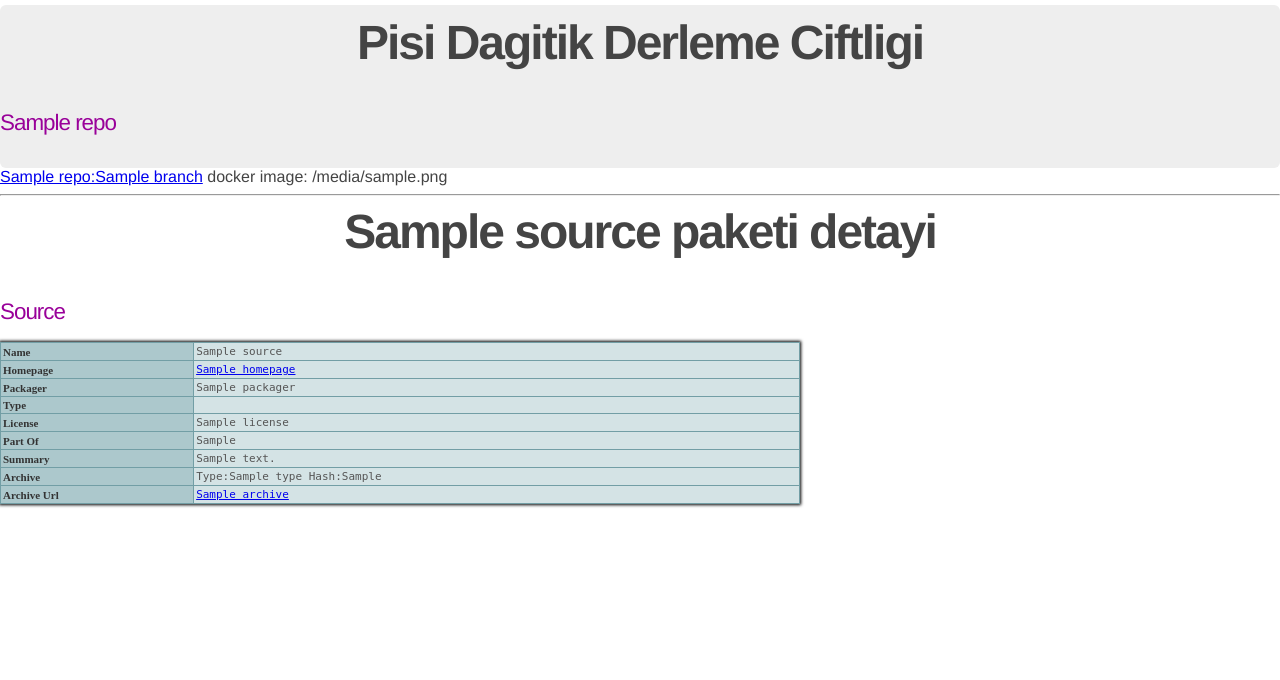
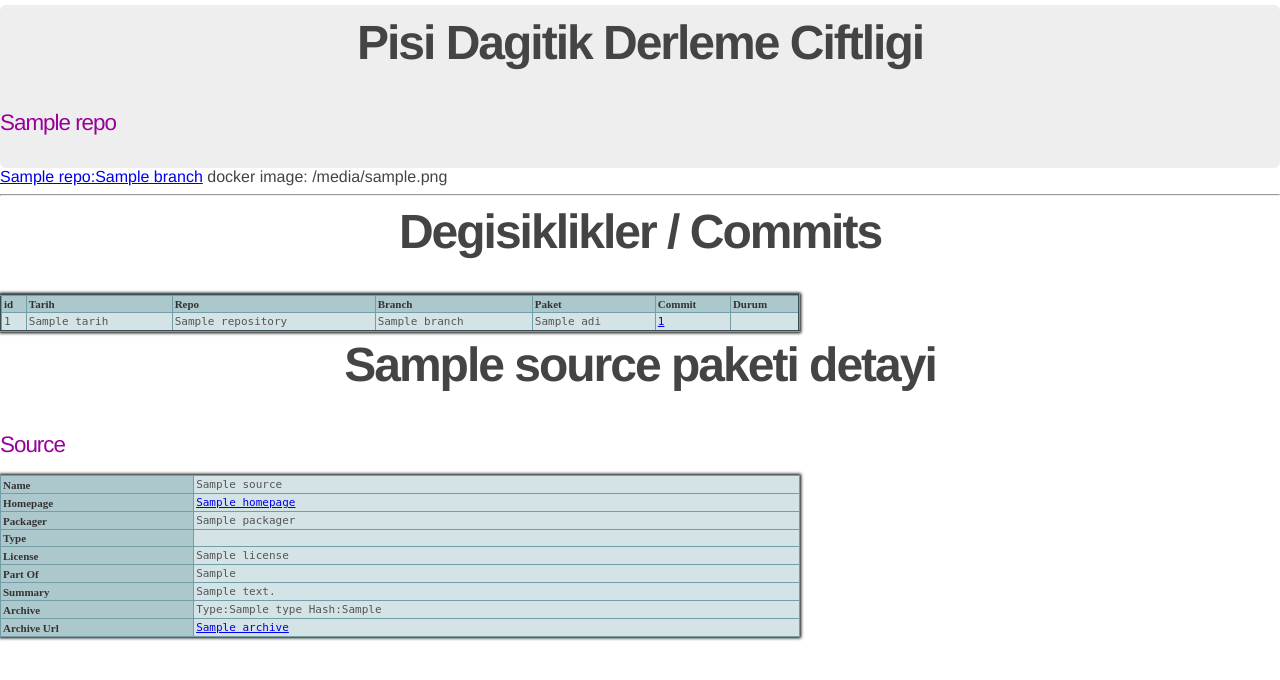
Before and after one commit to PisiLinuxNew/pisi-farm, a Flask app: template farm/templates/pkgdetail.html in a window 1280 px wide. Shown: the part 40-720 px from the top of the page. Run offline with Flask 2, Linux system fonts and the light colour scheme; the template is opened without the code that fills it: most values are stand-ins (such as "Sample title", 1, 10 or a date in 2020); parts of the project's set-up code (start-up, migrations or seed data) failed here and were passed over.

Commit message:
eklemeler

```diff
--- a/farm/farm.py
+++ b/farm/farm.py
@@ -17,7 +17,7 @@ from performance import *
 perf = Performance()
 
 ALLOWED_EXTENSIONS = set(['pisi','log','err', "html"])
-blacklist = ["module-bbswitch", "module-broadcom-wl", "module-fglrx", "module-nvidia-current", "module-nvidia304", "module-nvidia340", "module-virtualbox", "module-virtualbox-guest", "ndiswrapper"]
+blacklist = ["module-bbswitch", "module-broadcom-wl", "module-fglrx", "module-nvidia-current", "module-nvidia304", "module-nvidia340", "module-virtualbox", "module-virtualbox-guest", "ndiswrapper", "virtualbox", "klibc"]
 def allowed_file( filename ):
     return '.' in filename and filename.rsplit('.', 1)[1] in ALLOWED_EXTENSIONS
 
@@ -45,6 +45,16 @@ class RepoForm(Form):
     submit = SubmitField('Kaydet')
 
 
+class States:
+    OK = 200
+    MAILERR = 401
+    NOPACKAGE = 402
+    NODOCKERIMAGE = 403
+
+states=States()
+
+
+
 def repostat(repoid = -1):
     if repoid == -1:
         try:
@@ -63,8 +73,8 @@ def check_branch_db(r, b):
     return (ses.query(Repo).filter_by(enable=True,repo=r, branch=b).count() == 1)
 
 def check_branch(r, b):
-    for k, v in app.config["REPOS"].items():
-        if ((v['repo'] == r) and (v['branch'] == b)):
+    for k, v in repos.items():
+        if ((v.repo == r) and (v.branch == b)):
             return True
     return False
 
@@ -80,6 +90,11 @@ def paketID(pname):
         id = None
     return id
 
+def docker_image_name(r,b):
+    for k, v in repos.items():
+        if ((v.repo == r) and (v.branch == b)):
+            return v.dockerimage
+    return None
 
 
 
@@ -125,9 +140,9 @@ def queue(qtype = "all"):
                     deplist[p.paket.adi] = repo.depcheck(p.paket.adi)
         return deplist
     deps = {}
-
+    limit=200
     if qtype == "all":
-        vals = ses.query(Kuyruk).filter(Kuyruk.durum < 1000).join(Paket).order_by(Kuyruk.id.desc()).all()
+        vals = ses.query(Kuyruk).filter(Kuyruk.durum < 1000).join(Paket).order_by(Kuyruk.id.desc()).limit(limit).all()
         deps = depfind(vals)
         return render_template('queue.html', packages = vals, build_deps = deps)
     else:
@@ -147,9 +162,8 @@ def queue(qtype = "all"):
                 durumlar.append(101)
             if durum == "success":
                 durumlar.append(999)
-            print durumlar
         try:
-            vals = ses.query(Kuyruk).filter(Kuyruk.durum.in_(durumlar)).join(Paket).order_by(Kuyruk.id.desc()).all()
+            vals = ses.query(Kuyruk).filter(Kuyruk.durum.in_(durumlar)).join(Paket).order_by(Kuyruk.id.desc()).limit(limit).all()
             deps = depfind(vals)
         except:
             import traceback as tb
@@ -187,10 +201,13 @@ def home(id = -1, pkgname = ""):
             return render_template('repodetail.html', repo = [repo], stat = stat, pkgs = sorted(repo.paketler.keys()))
         else:
             pkg = repos[id].pkginfo(pkgname)
-            return render_template('pkgdetail.html', repo = [repo], stat = stat, pkg = pkg)
+            vals = ses.query(Kuyruk).filter(Kuyruk.paket_id==paketID(pkgname)).join(Paket).order_by(Kuyruk.id.desc()).all()
+
+            return render_template('pkgdetail.html', repo = [repo], stat = stat, pkg = pkg, commits = vals)
     else:
         repo = ses.query(Repo).all()
-        return render_template('home.html', repo = repo, stat = stat)
+        perfdetail = perf.report()
+        return render_template('home.html', repo = repo, stat = stat, perf = perfdetail)
 
 
 @app.route('/admin')
@@ -222,7 +239,7 @@ def requestPkg(email):
     try:
         gonullu_id = ses.query(Gonullu).filter(Gonullu.email == email).one().id
     except:
-        cevap = {'durum': 'mail yok', 'mesaj': "ilkermanap@gmail.com adresine mektup atarak gonullu olmak istediginizi belirtin"}
+        cevap = {'state': states.MAILERR, 'durum': 'mail yok', 'mesaj': "ilkermanap@gmail.com adresine mektup atarak gonullu olmak istediginizi belirtin"}
         return jsonify(cevap)
     try:
         kuyruk = ses.query(Kuyruk).filter(Kuyruk.durum == 0 ).order_by(Kuyruk.id.asc()).first()
@@ -230,21 +247,28 @@ def requestPkg(email):
         k = k.filter(Kuyruk.id == kuyruk.id)
         kayit = k.one()
     except:
-        cevap = {'durum': 'paket yok', 'mesaj':'Daha fazla bekleyin'}
+        cevap = {'state': states.NOPACKAGE, 'message':'No package in queue', 'durum': 'paket yok', 'mesaj':'Daha fazla bekleyin'}
         return jsonify(cevap)
     kayit.durum = 100
     ses.flush()
     yeniGorev = Gorev(gonullu_id=gonullu_id, kuyruk_id = kuyruk.id)
     ses.add(yeniGorev)
     ses.flush()
+    docker_image = docker_image_name(kuyruk.repository, kuyruk.branch)
+
     paketadi = ses.query(Paket).filter(Paket.id == kuyruk.paket_id).first().adi
     ses.commit()
     krn = False
     if paketadi in blacklist:
         krn = True
-    cevap = {'durum': 'ok','kuyruk_id': kuyruk.id, 'paket': paketadi, 'commit_id':kuyruk.commit_id, 'repo': kuyruk.repository, 'branch': kuyruk.branch , 'kernel_gerekli': krn}
-    print ">>>>> ", cevap
-    return jsonify(cevap)
+    if docker_image is not None:
+        cevap = {'state': states.OK, 'durum': 'ok','kuyruk_id': kuyruk.id, 'queue_id':kuyruk.id, 'paket': paketadi, 'package':paketadi, 'commit_id':kuyruk.commit_id, 'repo': kuyruk.repository, 'branch': kuyruk.branch , 'kernel_required':krn, 'kernel_gerekli': krn, 'dockerimage':docker_image }
+        print ">>>>> ", cevap
+        return jsonify(cevap)
+    else:
+        cevap = {'state': states.NODOCKERIMAGE, 'message' : 'No docker image set for repository %s  branch %s' % (kuyruk.repository, kuyruk.branch) }
+        return jsonify(cevap)
+
 
 
 @app.route('/parameter')
@@ -304,7 +328,7 @@ def gitcommit(fname):
             url = com['url']
             print com['timestamp'], len(com['modified'])
             for pkg in com['modified']:
-                print pkg
+                pkg = pkg.strip()
                 pkgid = paketID(pkg)
                 if pkgid == None:
                     ppp = Paket(adi=pkg, aciklama="%s icin aciklama eklenmeli" % pkg)
--- a/farm/github.py
+++ b/farm/github.py
@@ -149,7 +149,6 @@ class Push:
             pkglist = v.db()
 
             if (pkglist is not None) and (v.message.find("Merge pull") == -1):
-                print k, v.message
                 temp[k] = v.db()
         return temp
 
--- a/farm/repo.py
+++ b/farm/repo.py
@@ -122,14 +122,15 @@ class RepoView(RepoBase):
                 v1p = v1.split(".")
                 v2p = v2.split(".")
                 n1 = len(v1p)
-                if n1 < len(v2p):
+                if n1 > len(v2p):
                     n1 = len(v2p)
-
                 for i in range(n1):
                     if int(v1p[i]) > int(v2p[i]):
                         return 1
                     elif int(v1p[i]) < int(v2p[i]):
                         return -1
+                if len(v1p) > len(v2p):
+                    return 1
 
         temp = {}
         vers = None
--- a/farm/templates/pkgdetail.html
+++ b/farm/templates/pkgdetail.html
@@ -29,6 +29,56 @@
     {% endfor %}
 
 <hr>
+
+<div>
+<h2> Degisiklikler / Commits</h2>
+<table border=1>
+<tr>
+   <th>id</th>
+   <th>Tarih</th>
+   <th>Repo</th>
+   <th>Branch</th>
+   <th>Paket</th>
+   <th>Commit</th>
+   <th>Durum</th>
+</tr>
+  {% for p   in commits %}
+<tr>
+  <td>{{ p.id       }}</td>
+  <td>{{ p.tarih       }}</td>
+  <td>{{ p.repository  }}</td>
+  <td>{{ p.branch      }}</td>
+  <td>{{ p.paket.adi   }}</td>
+  <td><a href = {{ p.commit_url }}>{{ p.commit_id   }}</a></td>
+  <td>
+
+    {% if p.durum  == 0 %}
+   Bekliyor.
+    {% endif %}
+    {% if p.durum  == 1 %}
+   Bir kismi bitti, bekliyor.
+    {% endif %}
+    {% if p.durum  == 100 %}
+   Calisiyor
+    {% endif %}
+    {% if p.durum  == 101 %}
+    <a target=new href= /ciftlik/compiledetail/{{ p.id }}>
+   Basarisiz
+    </a>
+    {% endif %}
+    {% if p.durum  == 999 %}
+    <a target=new href= /ciftlik/compiledetail/{{ p.id }}>
+   Basarili
+    </a>
+    {% endif %}
+
+ </td>
+</tr>
+  {% endfor %}
+</table>
+
+
+</div>
 
 <div>
   <h2>{{ pkg.Source.Name }} paketi detayi</h2>
--- a/farm/templates/queue.html
+++ b/farm/templates/queue.html
@@ -67,7 +67,7 @@
 
   <td>
     <a href=/ciftlik/queue/return/{{ p.id }} > <img title="Geri al" alt="Kuyruga geri al" src="{{ url_for('static', filename='image/geri.png') }}" ></a>
-    <a href=/ciftlik/queue/delete/{{ p.id }} > <img title="Sil" alt="Kuyruktan sil" src="{{ url_for('static', filename='image/cop.png') }}" ></a>
+    <a href=/ciftlik/queue/delet/{{ p.id }} > <img title="Sil" alt="Kuyruktan sil" src="{{ url_for('static', filename='image/cop.png') }}" ></a>
   </td>
 
 </tr>
```
Also changed, not shown: farm/performance.py (+11 -1 lines).
